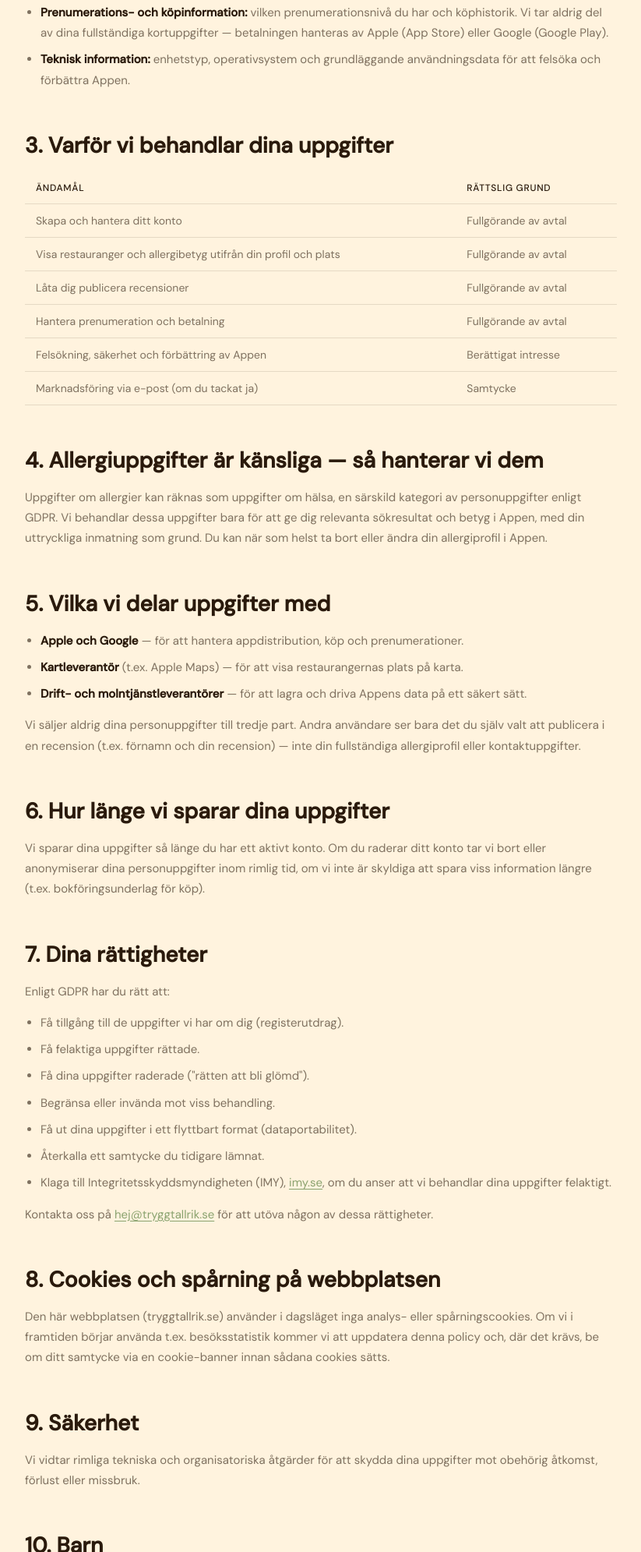
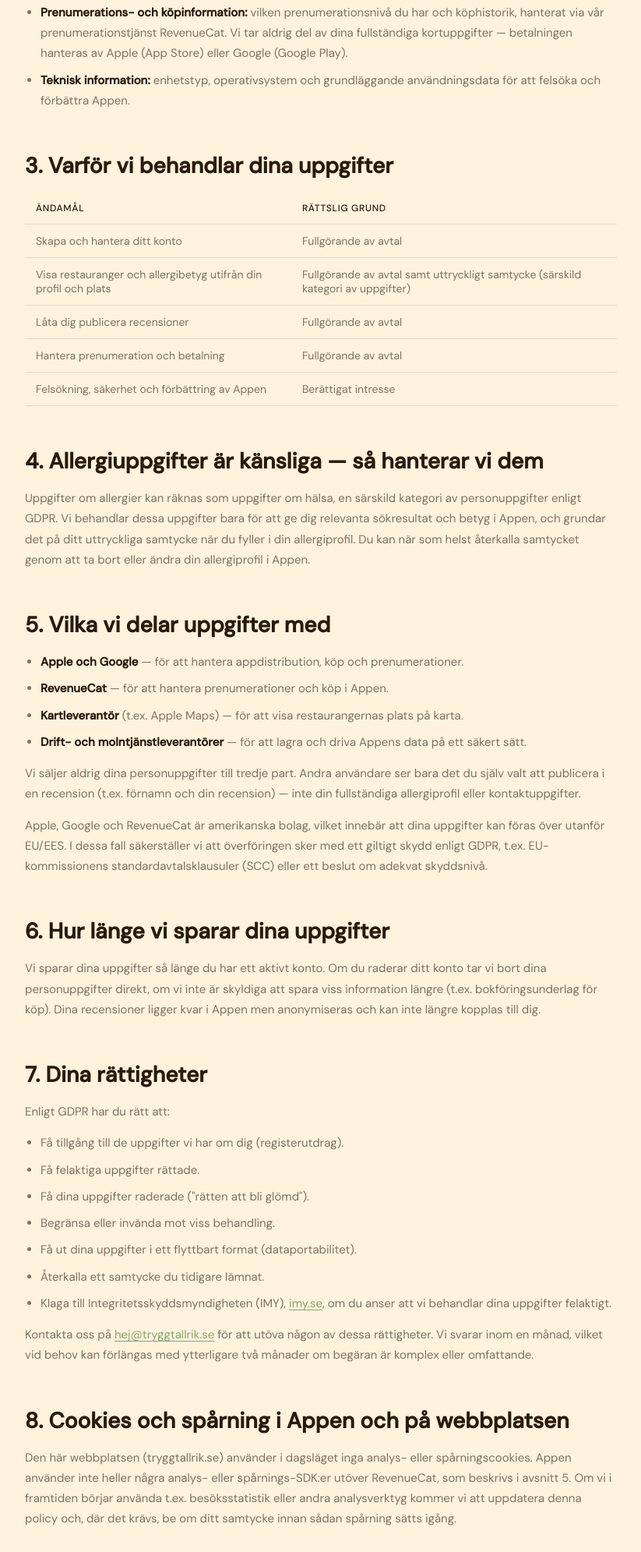
Before and after one commit to brainycarp67531/trygg-tallrik-landing-page, a website: page privacy.html in a window 1280 px wide. Shown: the part 809-2800 px from the top of the page at 78% size, without its empty margins (112-935 px from the left). Drawn offline with Linux system fonts and the light colour scheme.

Commit message:
policy is uppdated and date is also updated for policy and terms

```diff
--- a/privacy.html
+++ b/privacy.html
@@ -47,7 +47,7 @@
     <div class="legal-header">
       <a href="/" class="legal-back">&larr; Tillbaka till startsidan</a>
       <h1>Integritetspolicy</h1>
-      <p class="legal-updated">Senast uppdaterad: 13 september 2026</p>
+      <p class="legal-updated">Senast uppdaterad: 18 september 2026</p>
     </div>
   </div>
 
@@ -72,7 +72,7 @@
           <li><strong>Allergiprofil:</strong> de allergener och intoleranser du själv väljer att ange, för att kunna visa relevanta betyg åt dig.</li>
           <li><strong>Platsuppgifter:</strong> din ungefärliga eller exakta plats, om du väljer att dela den, för att kunna visa restauranger nära dig.</li>
           <li><strong>Recensioner och betyg:</strong> det du själv väljer att skriva om restauranger du besökt.</li>
-          <li><strong>Prenumerations- och köpinformation:</strong> vilken prenumerationsnivå du har och köphistorik. Vi tar aldrig del av dina fullständiga kortuppgifter — betalningen hanteras av Apple (App Store) eller Google (Google Play).</li>
+          <li><strong>Prenumerations- och köpinformation:</strong> vilken prenumerationsnivå du har och köphistorik, hanterat via vår prenumerationstjänst RevenueCat. Vi tar aldrig del av dina fullständiga kortuppgifter — betalningen hanteras av Apple (App Store) eller Google (Google Play).</li>
           <li><strong>Teknisk information:</strong> enhetstyp, operativsystem och grundläggande användningsdata för att felsöka och förbättra Appen.</li>
         </ul>
       </section>
@@ -85,33 +85,34 @@
           </thead>
           <tbody>
             <tr><td>Skapa och hantera ditt konto</td><td>Fullgörande av avtal</td></tr>
-            <tr><td>Visa restauranger och allergibetyg utifrån din profil och plats</td><td>Fullgörande av avtal</td></tr>
+            <tr><td>Visa restauranger och allergibetyg utifrån din profil och plats</td><td>Fullgörande av avtal samt uttryckligt samtycke (särskild kategori av uppgifter)</td></tr>
             <tr><td>Låta dig publicera recensioner</td><td>Fullgörande av avtal</td></tr>
             <tr><td>Hantera prenumeration och betalning</td><td>Fullgörande av avtal</td></tr>
             <tr><td>Felsökning, säkerhet och förbättring av Appen</td><td>Berättigat intresse</td></tr>
-            <tr><td>Marknadsföring via e-post (om du tackat ja)</td><td>Samtycke</td></tr>
           </tbody>
         </table>
       </section>
 
       <section>
         <h2>4. Allergiuppgifter är känsliga — så hanterar vi dem</h2>
-        <p>Uppgifter om allergier kan räknas som uppgifter om hälsa, en särskild kategori av personuppgifter enligt GDPR. Vi behandlar dessa uppgifter bara för att ge dig relevanta sökresultat och betyg i Appen, med din uttryckliga inmatning som grund. Du kan när som helst ta bort eller ändra din allergiprofil i Appen.</p>
+        <p>Uppgifter om allergier kan räknas som uppgifter om hälsa, en särskild kategori av personuppgifter enligt GDPR. Vi behandlar dessa uppgifter bara för att ge dig relevanta sökresultat och betyg i Appen, och grundar det på ditt uttryckliga samtycke när du fyller i din allergiprofil. Du kan när som helst återkalla samtycket genom att ta bort eller ändra din allergiprofil i Appen.</p>
       </section>
 
       <section>
         <h2>5. Vilka vi delar uppgifter med</h2>
         <ul>
           <li><strong>Apple och Google</strong> — för att hantera appdistribution, köp och prenumerationer.</li>
+          <li><strong>RevenueCat</strong> — för att hantera prenumerationer och köp i Appen.</li>
           <li><strong>Kartleverantör</strong> (t.ex. Apple Maps) — för att visa restaurangernas plats på karta.</li>
           <li><strong>Drift- och molntjänstleverantörer</strong> — för att lagra och driva Appens data på ett säkert sätt.</li>
         </ul>
         <p>Vi säljer aldrig dina personuppgifter till tredje part. Andra användare ser bara det du själv valt att publicera i en recension (t.ex. förnamn och din recension) — inte din fullständiga allergiprofil eller kontaktuppgifter.</p>
+        <p>Apple, Google och RevenueCat är amerikanska bolag, vilket innebär att dina uppgifter kan föras över utanför EU/EES. I dessa fall säkerställer vi att överföringen sker med ett giltigt skydd enligt GDPR, t.ex. EU-kommissionens standardavtalsklausuler (SCC) eller ett beslut om adekvat skyddsnivå.</p>
       </section>
 
       <section>
         <h2>6. Hur länge vi sparar dina uppgifter</h2>
-        <p>Vi sparar dina uppgifter så länge du har ett aktivt konto. Om du raderar ditt konto tar vi bort eller anonymiserar dina personuppgifter inom rimlig tid, om vi inte är skyldiga att spara viss information längre (t.ex. bokföringsunderlag för köp).</p>
+        <p>Vi sparar dina uppgifter så länge du har ett aktivt konto. Om du raderar ditt konto tar vi bort dina personuppgifter direkt, om vi inte är skyldiga att spara viss information längre (t.ex. bokföringsunderlag för köp). Dina recensioner ligger kvar i Appen men anonymiseras och kan inte längre kopplas till dig.</p>
       </section>
 
       <section>
@@ -126,27 +127,28 @@
           <li>Återkalla ett samtycke du tidigare lämnat.</li>
           <li>Klaga till Integritetsskyddsmyndigheten (IMY), <a href="https://www.imy.se" rel="noopener" target="_blank">imy.se</a>, om du anser att vi behandlar dina uppgifter felaktigt.</li>
         </ul>
-        <p>Kontakta oss på <a href="mailto:hej@tryggtallrik.se">hej@tryggtallrik.se</a> för att utöva någon av dessa rättigheter.</p>
+        <p>Kontakta oss på <a href="mailto:hej@tryggtallrik.se">hej@tryggtallrik.se</a> för att utöva någon av dessa rättigheter. Vi svarar inom en månad, vilket vid behov kan förlängas med ytterligare två månader om begäran är komplex eller omfattande.</p>
       </section>
 
       <section>
-        <h2>8. Cookies och spårning på webbplatsen</h2>
-        <p>Den här webbplatsen (tryggtallrik.se) använder i dagsläget inga analys- eller spårningscookies. Om vi i framtiden börjar använda t.ex. besöksstatistik kommer vi att uppdatera denna policy och, där det krävs, be om ditt samtycke via en cookie-banner innan sådana cookies sätts.</p>
+        <h2>8. Cookies och spårning i Appen och på webbplatsen</h2>
+        <p>Den här webbplatsen (tryggtallrik.se) använder i dagsläget inga analys- eller spårningscookies. Appen använder inte heller några analys- eller spårnings-SDK:er utöver RevenueCat, som beskrivs i avsnitt 5. Om vi i framtiden börjar använda t.ex. besöksstatistik eller andra analysverktyg kommer vi att uppdatera denna policy och, där det krävs, be om ditt samtycke innan sådan spårning sätts igång.</p>
       </section>
 
       <section>
         <h2>9. Säkerhet</h2>
         <p>Vi vidtar rimliga tekniska och organisatoriska åtgärder för att skydda dina uppgifter mot obehörig åtkomst, förlust eller missbruk.</p>
+        <p>Om ett dataintrång inträffar som innebär en risk för dina rättigheter och friheter anmäler vi det till Integritetsskyddsmyndigheten (IMY) inom 72 timmar efter att vi fått kännedom om det. Innebär intrånget en hög risk för dig informerar vi dig också direkt, utan onödigt dröjsmål.</p>
       </section>
 
       <section>
         <h2>10. Barn</h2>
-        <p>Appen riktar sig inte till barn under 13 år. Om du är vårdnadshavare och tror att ditt barn har lämnat personuppgifter till oss utan ditt samtycke, kontakta oss så tar vi bort dem.</p>
+        <p>Appen riktar sig inte till barn under 13 år. Om du är vårdnadshavare och tror att ditt barn har lämnat personuppgifter till oss utan ditt samtycke, kontakta oss så raderar vi dem helt, inklusive eventuella recensioner barnet publicerat.</p>
       </section>
 
       <section>
         <h2>11. Ändringar av denna policy</h2>
-        <p>Vi kan uppdatera denna integritetspolicy. Väsentliga ändringar meddelas i Appen eller via e-post.</p>
+        <p>Vi kan uppdatera denna integritetspolicy. Väsentliga ändringar meddelas i Appen eller via e-post. Om en ändring innebär att vi vill använda samtyckesbaserade uppgifter, t.ex. din allergiprofil, på ett nytt sätt, ber vi dig om ett nytt samtycke innan det börjar gälla.</p>
       </section>
 
       <section>
```
Also changed, not shown: terms.html (+1 -1 lines).
